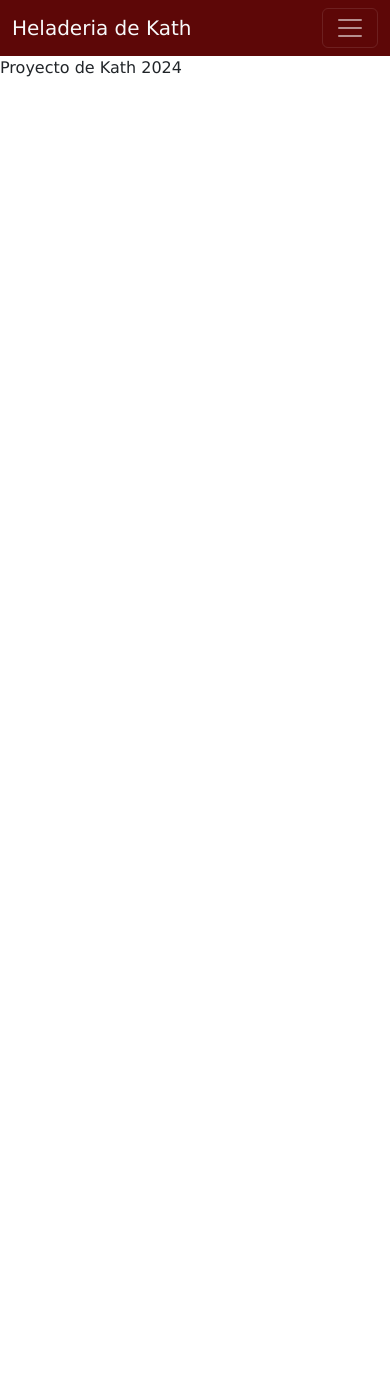
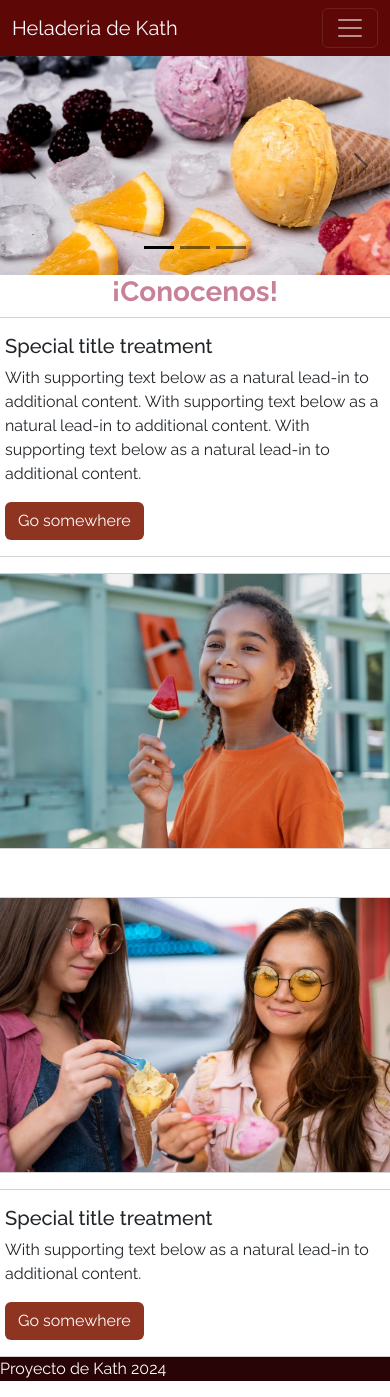
Before and after one commit to kathgaro/heladitosde-kath, a plain HTML site: page index.html in a window 390 px wide. Before the commit the page ends 844 px from the top, so only its background shows below. Drawn offline with nearby package versions, Linux system fonts and the light colour scheme.

Commit message:
[M] agrego contenido a index y grid layout a contacto

```diff
--- a/css/style.css
+++ b/css/style.css
@@ -2,17 +2,21 @@
     margin: 0;
     padding: 0;
     box-sizing: border-box;
-    font-family:Verdana, Geneva, Tahoma, sans-serif
+    font-family: "Raleway", sans-serif;
 }
-
+/*header*/
 .bg-helado-navbar {
     background-color: #5d0707;;
 }
-
 .color-link {
     color: #ffffff;
 }
-
+/*main*/
+.title-primary {
+    color:#c78298;
+    font-weight: 700;
+    text-align: center;
+}
 .btn-heladeria {
     background-color: #8f3421;
     color: #ffffff;
@@ -26,3 +30,9 @@
     border: 1px solid #bababa;
     border-radius: 10px;
 }
+
+/*footer*/
+.pie-bg {
+    background-color: #290406;
+    color: #ffffff;
+}
--- a/index.html
+++ b/index.html
@@ -3,6 +3,10 @@
 <head>
     <meta charset="UTF-8">
     <meta name="viewport" content="width=device-width, initial-scale=1.0">
+    <!--tipo-->
+    <link rel="preconnect" href="https://fonts.googleapis.com">
+    <link rel="preconnect" href="https://fonts.gstatic.com" crossorigin>
+    <link href="https://fonts.googleapis.com/css2?family=Raleway:ital,wght@0,100..900;1,100..900&display=swap" rel="stylesheet">
     <!--Bootstrap-->
     <link href="https://cdn.jsdelivr.net/npm/bootstrap@5.3.3/dist/css/bootstrap.min.css" rel="stylesheet"
         integrity="sha384-QWTKZyjpPEjISv5WaRU9OFeRpok6YctnYmDr5pNlyT2bRjXh0JMhjY6hW+ALEwIH" crossorigin="anonymous">
@@ -21,7 +25,7 @@
               <div class="collapse navbar-collapse" id="navbarSupportedContent">
                 <ul class="navbar-nav me-auto mb-2 mb-lg-0">
                   <li class="nav-item">
-                    <a class="nav-link color-link" aria-current="page" href="#">Home</a>
+                    <a class="nav-link color-link" aria-current="page" href="./index.html">Inicio</a>
                   </li>
                   <li class="nav-item">
                     <a class="nav-link color-link" href="./html/producto.html">Productos</a>
@@ -32,12 +36,92 @@
                 </ul>
               </div>
             </div>
-          </nav>
+        </nav>
     </header>
     <main>
-
+      <section id="carouselExampleDark" class="carousel carousel-dark slide">
+        <div class="carousel-indicators">
+          <button type="button" data-bs-target="#carouselExampleDark" data-bs-slide-to="0" class="active" aria-current="true" aria-label="Slide 1"></button>
+          <button type="button" data-bs-target="#carouselExampleDark" data-bs-slide-to="1" aria-label="Slide 2"></button>
+          <button type="button" data-bs-target="#carouselExampleDark" data-bs-slide-to="2" aria-label="Slide 3"></button>
+        </div>
+        <article class="carousel-inner">
+          <div class="carousel-item active" data-bs-interval="100">
+            <img src="./assets/carrusel-img-fruit.jpg" class="d-block w-100" alt="...">
+            <div class="carousel-caption d-none d-md-block">
+              <h5>First slide label</h5>
+              <p>Some representative placeholder content for the first slide.</p>
+            </div>
+          </div>
+          <div class="carousel-item" data-bs-interval="2000">
+            <img src="./assets/carrusel-img-nena.jpg" class="d-block w-100" alt="...">
+            <div class="carousel-caption d-none d-md-block">
+              <h5>Second slide label</h5>
+              <p>Some representative placeholder content for the second slide.</p>
+            </div>
+          </div>
+          <div class="carousel-item">
+            <img src="./assets/carrusel-img-icecream.jpg" class="d-block w-100" alt="...">
+            <div class="carousel-caption d-none d-md-block">
+              <h5>Third slide label</h5>
+              <p>Some representative placeholder content for the third slide.</p>
+            </div>
+          </div>
+        </article>
+        <button class="carousel-control-prev" type="button" data-bs-target="#carouselExampleDark" data-bs-slide="prev">
+          <span class="carousel-control-prev-icon" aria-hidden="true"></span>
+          <span class="visually-hidden">Previous</span>
+        </button>
+        <button class="carousel-control-next" type="button" data-bs-target="#carouselExampleDark" data-bs-slide="next">
+          <span class="carousel-control-next-icon" aria-hidden="true"></span>
+          <span class="visually-hidden">Next</span>
+        </button>
+      </section>
+      <h1 class="title-primary">¡Conocenos!</h1>
+      <section>
+        <article>
+           <div class="row pb-5">
+              <div class="col-sm-6 mb-3 mb-sm-0 g-0">
+                <div class="card">
+                  <div class="card-body">
+                    <h5 class="card-title">Special title treatment</h5>
+                    <p class="card-text">With supporting text below as a natural lead-in to additional content. With supporting text below as a natural lead-in to additional content. With supporting text below as a natural lead-in to additional content.</p>
+                    <a href="#" class="btn btn-heladeria">Go somewhere</a>
+                  </div>
+                </div>
+              </div>
+              <div class="col-sm-6 g-0">
+                <div class="card">
+                  <div class="card-body p-0">
+                    <img src="./assets/card-nena.jpg" class="w-100" alt="niña comiendo helado">
+                  </div>
+                </div>
+              </div>
+            </div>
+        </article>
+        <article>
+          <div class="row">
+            <div class="col-sm-6 mb-3 mb-sm-0 g-0">
+              <div class="card">
+                <div class="card-body p-0">
+                  <img src="./assets/card-chicas.jpg" alt="" class="w-100">
+                </div>
+              </div>
+            </div>
+            <div class="col-sm-6 g-0">
+              <div class="card">
+                <div class="card-body">
+                  <h5 class="card-title">Special title treatment</h5>
+                  <p class="card-text">With supporting text below as a natural lead-in to additional content.</p>
+                  <a href="#" class="btn btn-heladeria">Go somewhere</a>
+                </div>
+              </div>
+            </div>
+          </div>
+       </article>
+      </section>
     </main>
-    <footer>
+    <footer class="pie-bg">
         <p>Proyecto de Kath 2024</p>
     </footer>
     <!--Bootstrap JS-->
```
Also changed, not shown: html/contacto.html (+6 -6 lines), html/producto.html (+1 -1 lines), assets/card-chicas.jpg (added), assets/card-nena.jpg (added), assets/carrusel-img-fruit.jpg (added), assets/carrusel-img-icecream.jpg (added), assets/carrusel-img-nena.jpg (added).
